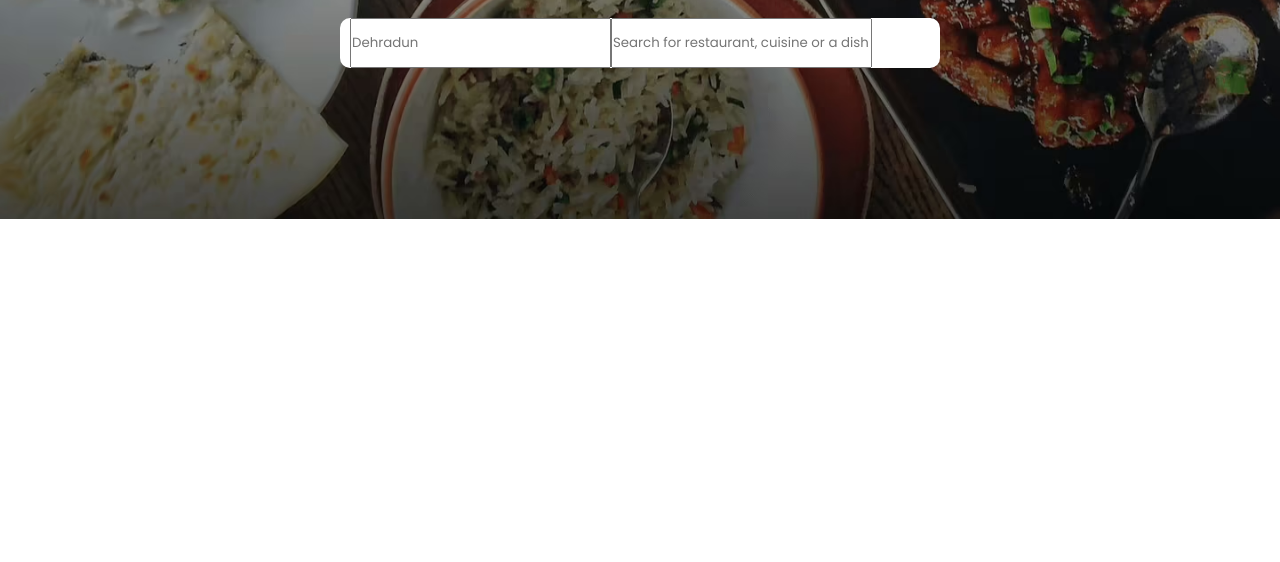
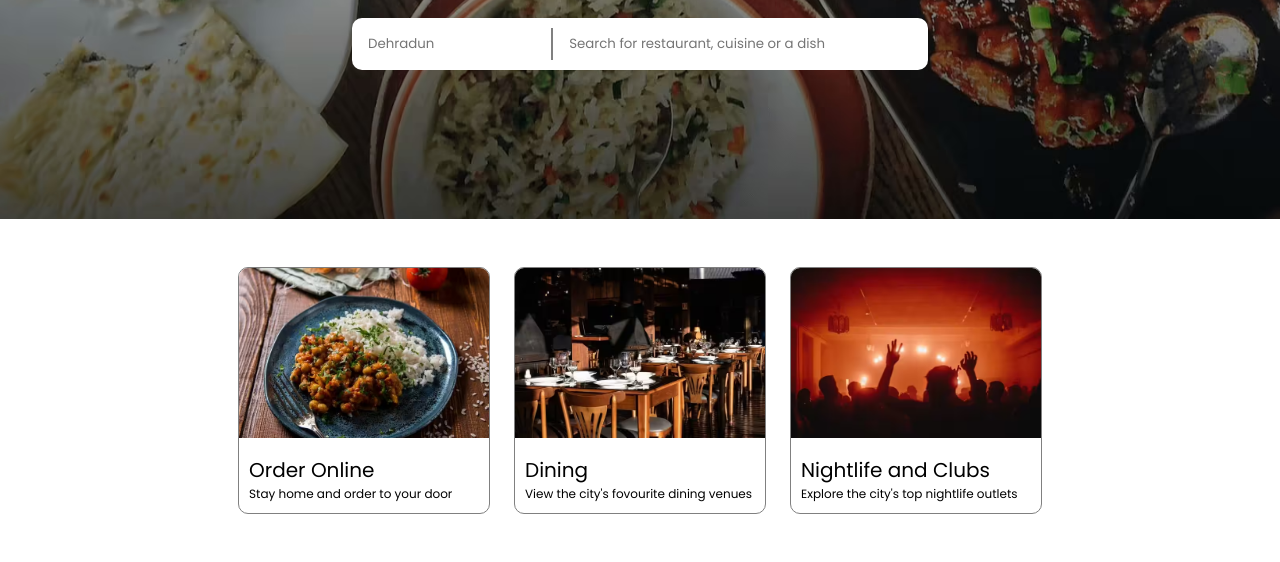
Before and after one commit to Gupta0Kaustubh/zomato-landing-page, a plain HTML site: page index.html in a window 1280 px wide. Shown: the part 261-823 px from the top of the page. Before the commit the page ends 800 px from the top, so only its background shows below. Drawn offline with Linux system fonts and the light colour scheme.

Commit message:
Updating

```diff
--- a/index.html
+++ b/index.html
@@ -35,8 +35,12 @@
         <section class="hero__section">
             <header>
                 <nav class="navbar">
-                    <!-- <i class="fa-solid fa-laptop-arrow-down"></i> -->
+                  <div  class="navbar__menu_container">
+                    <a href="#" class="user__icon">
+                      <i class="fa-solid fa-download"></i>
+                    </a>
                     <a href="#">Get The App</a>
+                  </div>
                     <div class="navbar__menu_container">
                         <a href="#" class="link">Inventor Relations</a>
                         <a href="#" class="link">Add Restaurant</a>
@@ -51,12 +55,35 @@
 
             <div class="hero__section_container">
                 <img class="hero__section_logo" src="./images/heroSectionLogo.png" alt="Zomato Logo" />
-                <h1>Discover the best food & drinks in Dehradun</h1>
+                <h1 class="hero__section_title">Discover the best food & drinks in Dehradun</h1>
                 <div class="hero__section_input_container">
-                    <input type="text" placeholder="Dehradun" class="input" />
-                    <input type="text" class="input" placeholder="Search for restaurant, cuisine or a dish" />
+                    <input type="text" placeholder="Dehradun" class="input_container_location" />
+                    <input type="text" class="input_container_search" placeholder="Search for restaurant, cuisine or a dish" />
                 </div>
             </div>
         </section>
+        <section class="container__we_offer">
+          <div class="we__offer_card">
+            <img src="./images/item1.png" alt="item1" />
+            <div class="we__offer_content">
+              <h2>Order Online</h2>
+              <p>Stay home and order to your door</p>
+            </div>
+          </div>
+          <div class="we__offer_card">
+            <img src="./images/item2.png" alt="item2" />
+            <div class="we__offer_content">
+              <h2>Dining</h2>
+              <p>View the city's fovourite dining venues</p>
+            </div>
+          </div>
+          <div class="we__offer_card">
+            <img src="./images/item3.png" alt="item3" />
+            <div class="we__offer_content">
+              <h2>Nightlife and Clubs</h2>
+              <p>Explore the city's top nightlife outlets</p>
+            </div>
+          </div>
+        </section>
   </body>
 </html>
--- a/styles.css
+++ b/styles.css
@@ -4,6 +4,8 @@
     box-sizing: border-box;
     font-family: "Poppins", sans-serif;
 }
+
+/* Hero Section :- */
 .hero__section {
     background: url(./images/heroSectionBackground.png);
     min-height: 60vh;
@@ -50,22 +52,78 @@
     /* height: 200px; */
     height: auto;
 }
-.hero__section_container h1 {
+.hero__section_title {
+    text-align: center;
     font-size: 32px;
+    font-weight: 400;
 }
 .hero__section_input_container {
     background-color: white;
-    width: 600px;
-    height: 50px;
+    padding: 10px;
+    display: flex;
+    align-items: center;
+    justify-content: center;
+    gap: 10px;
+    width: 45%;
     border-radius: 10px;
+}
+.input_container_location, .input_container_search {
+    border: none;
+    padding: 6px;
+    outline: none;
+}
+.input_container_location {
+    width: 35%;
+    border-right: 2px solid gray;
+}
+.input_container_search {
+    width: 65%;
+}
+
+/* We_offer container :- */
+.container__we_offer {
+    margin: 3rem auto;
+    width: 90%;
+    padding: auto;
     display: flex;
-    text-align: center;
-    justify-content: left;
-    padding-left: 10px;
+    flex-wrap: wrap;
+    gap: 1.5rem;
+    align-items: center;
+    justify-content: center;
+}
+.we__offer_card {
+    border-radius: 10px;
+    /* background-color: aqua; */
+    overflow: hidden;
+    border: 1px solid gray;
+    transition: all 0.4s ease;
+}
+.we__offer_card:hover {
+    transform: scale(1.15);
+    cursor: pointer;
+}
+.we__offer_card img {
+    width: 250px;
+    height: 170px;
+    object-fit: cover;
+    object-position: center;
+}
+.we__offer_content {
+    padding: 10px;
+}
+.we__offer_content h2 {
+    font-size: 20px;
+    font-weight: 400;
+}
+.we__offer_content p {
+    font-size: 12px;
 }
 
 
 
+
+
+/* Media */
 @media only screen and (max-width:500px) {
     .navbar__menu_container .user__icon {
         display: flex;
@@ -79,4 +137,20 @@
     .navbar {
         padding: 16px;
     }
+    .hero__section_input_container {
+        flex-direction: column;
+        height: calc(80vh, 60px);
+        background-color: transparent;
+        width: 100%;
+        align-items: center;
+    }
+    .input_container_location, .input_container_search {
+        padding: 15px;
+        border-radius: 10px;
+        width: 95%;
+    }
+    .hero__section_title {
+        font-size: 20px;
+        width: 95%;
+    }
 }
```
